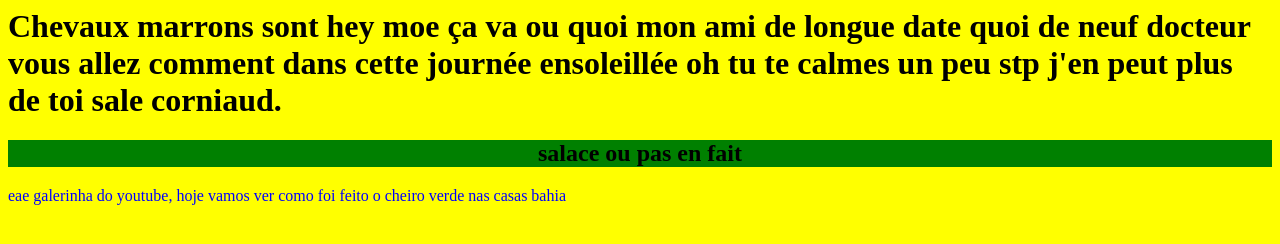
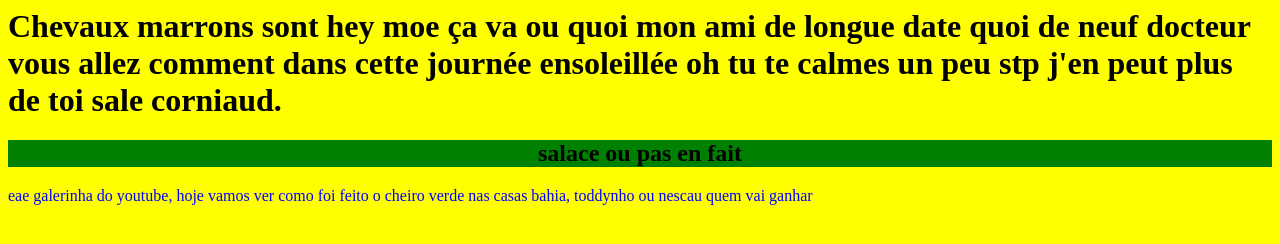
Before and after one commit to PedassoDeBolo/git_curso, a plain HTML site: page index.html in a window 1280 px wide. Drawn offline with Linux system fonts and the light colour scheme.

Commit message:
ad paragrafo

```diff
--- a/index.html
+++ b/index.html
@@ -10,7 +10,7 @@
 			salace ou pas en fait
 		</h2>
 		<p>
-			eae galerinha do youtube, hoje vamos ver como foi feito o cheiro verde nas casas bahia
+			eae galerinha do youtube, hoje vamos ver como foi feito o cheiro verde nas casas bahia, toddynho ou nescau quem vai ganhar
 		</p>
 	</body>
 </html>
```
